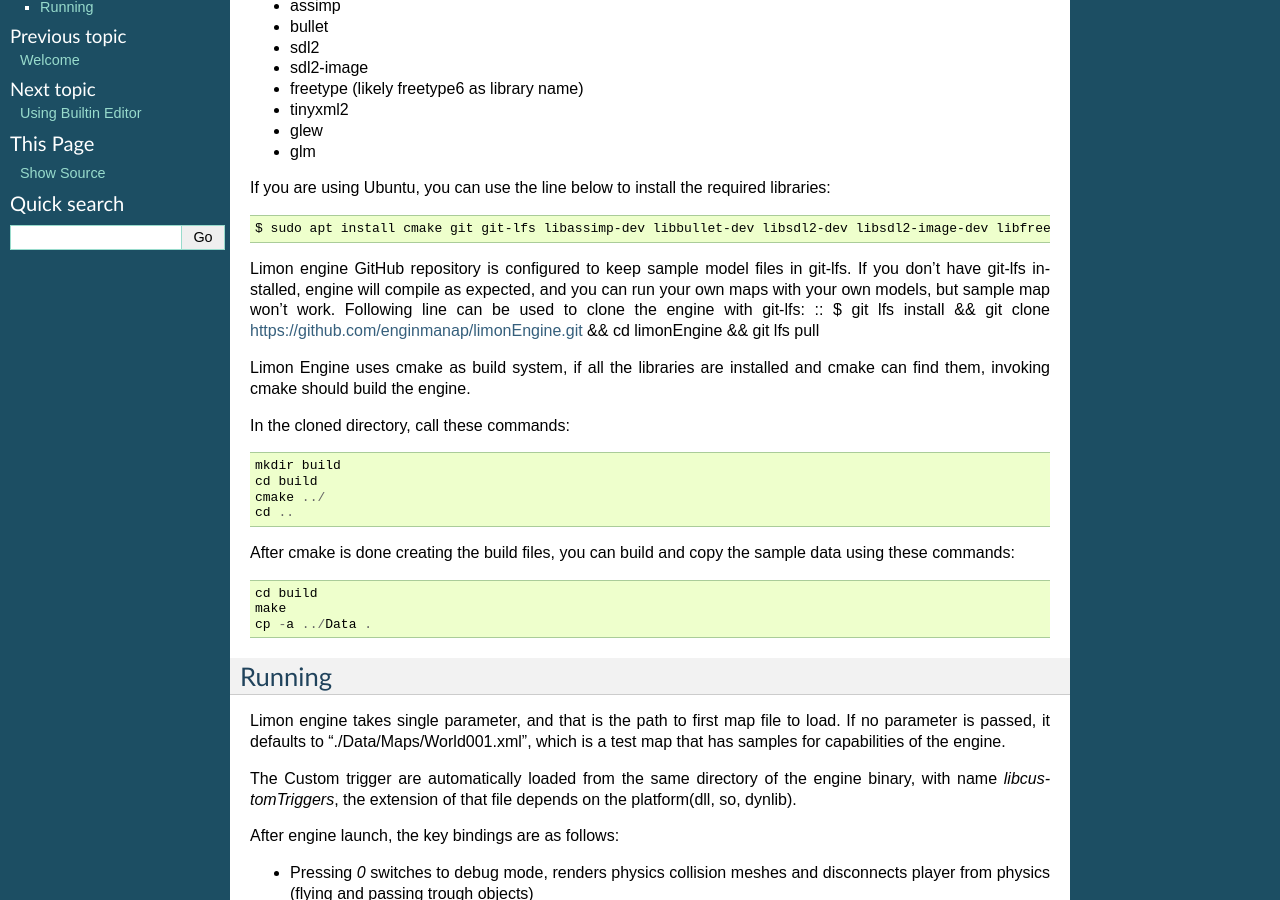
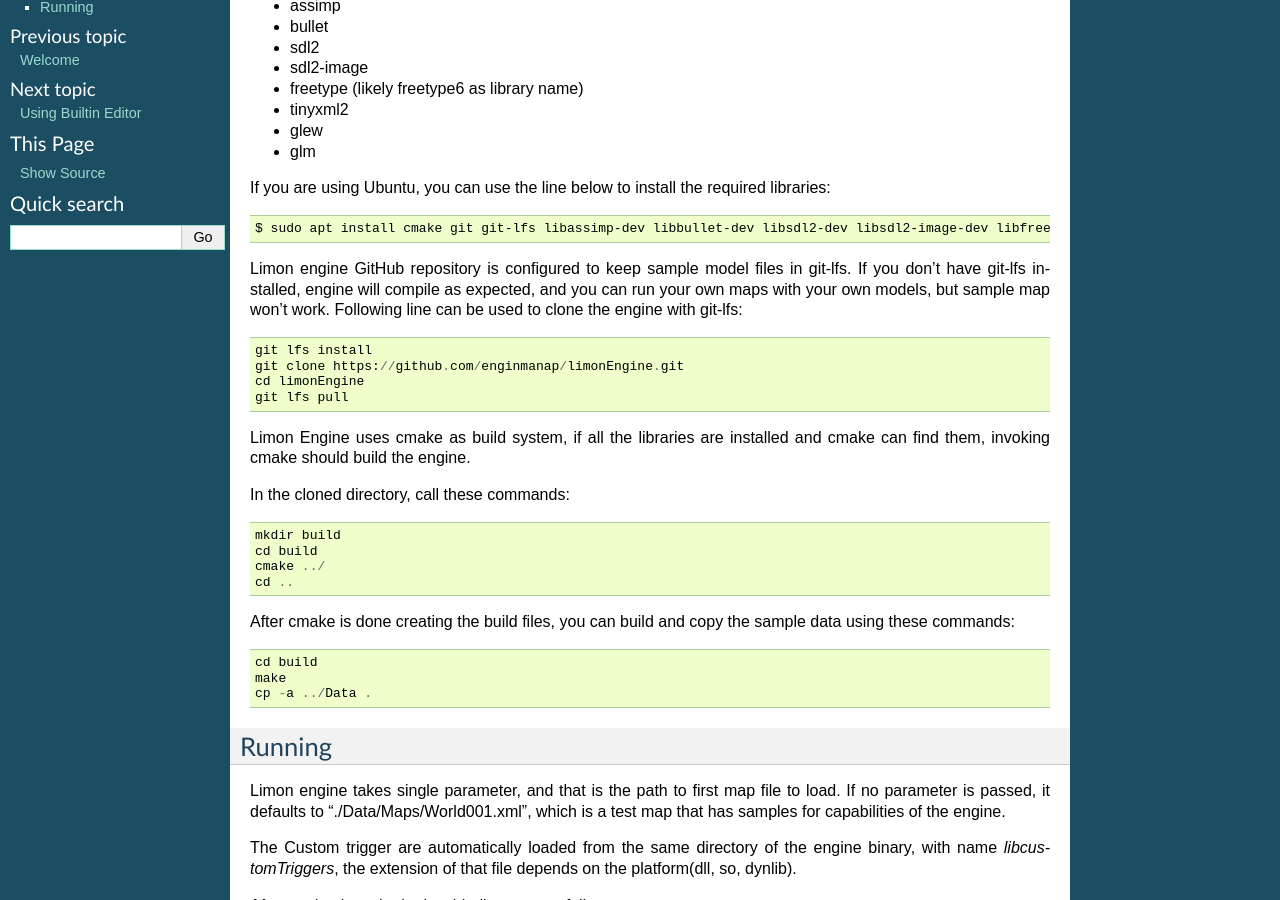
Before and after one commit to enginmanap/limonEngine-docs, a Sphinx documentation site: the page built from docs/GettingStarted.rst, in a window 1280 px wide and 900 px high, scrolled down 362 px. Built offline with Sphinx 7.4.7, drawn with Linux system fonts in a browser that asks for light colours; pages that are not in the unit, such as notebooks, are missing from menus.

```diff
--- a/docs/GettingStarted.rst
+++ b/docs/GettingStarted.rst
@@ -31,7 +31,10 @@ If you are using Ubuntu, you can use the line below to install the required libr
 
 Limon engine GitHub repository is configured to keep sample model files in git-lfs. If you don't have git-lfs installed, engine will compile as expected, and you can run your own maps with your own models, but sample map won't work. Following line can be used to clone the engine with git-lfs:
 ::
-$ git lfs install && git clone https://github.com/enginmanap/limonEngine.git && cd limonEngine && git lfs pull
+    git lfs install
+    git clone https://github.com/enginmanap/limonEngine.git
+    cd limonEngine
+    git lfs pull
 
 Limon Engine uses cmake as build system, if all the libraries are installed and cmake can find them, invoking cmake should build the engine.
 
```
